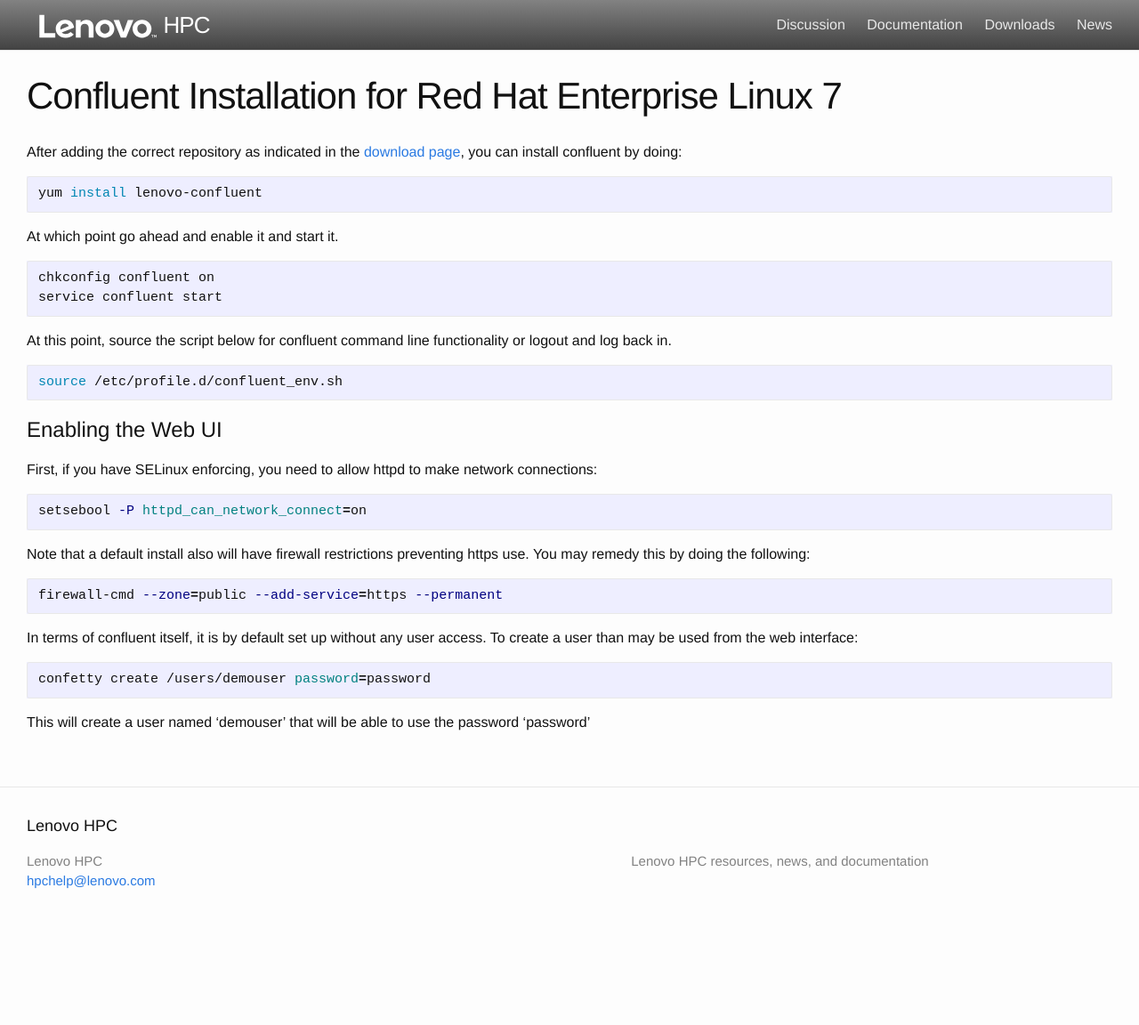
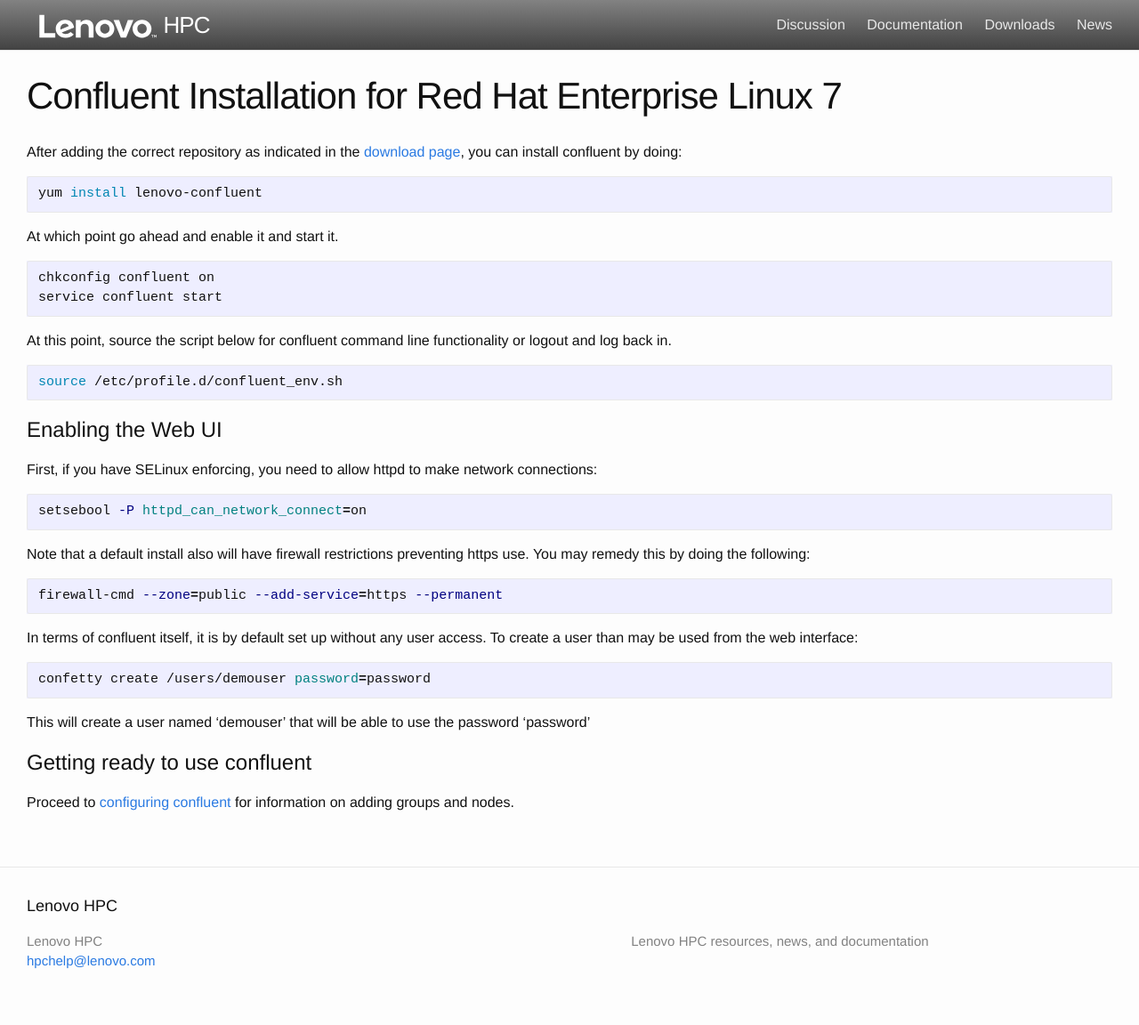
Before and after one commit to xcat2/confluent-docs, a Jekyll site: the page built from docs/installconfluent_rhel.md, in a window 1280 px wide. Shown: the whole page at 89% size. Built offline with Jekyll 4.4.1, drawn with Linux system fonts in a browser that asks for light colours; before the commit the page ends 1062 px from its top, so only the background shows below that.

```diff
--- a/docs/installconfluent_rhel.md
+++ b/docs/installconfluent_rhel.md
@@ -34,3 +34,8 @@
     confetty create /users/demouser password=password
 
 This will create a user named 'demouser' that will be able to use the password 'password'
+
+# Getting ready to use confluent
+
+Proceed to [configuring confluent ]({{ site.baseurl }}/documentation/configconfluent.html) for information on
+adding groups and nodes.
```
Also changed, not shown: docs/installconfluent_suse.md (+5 -0 lines), documentation.md (+2 -1 lines), 1 other file.
